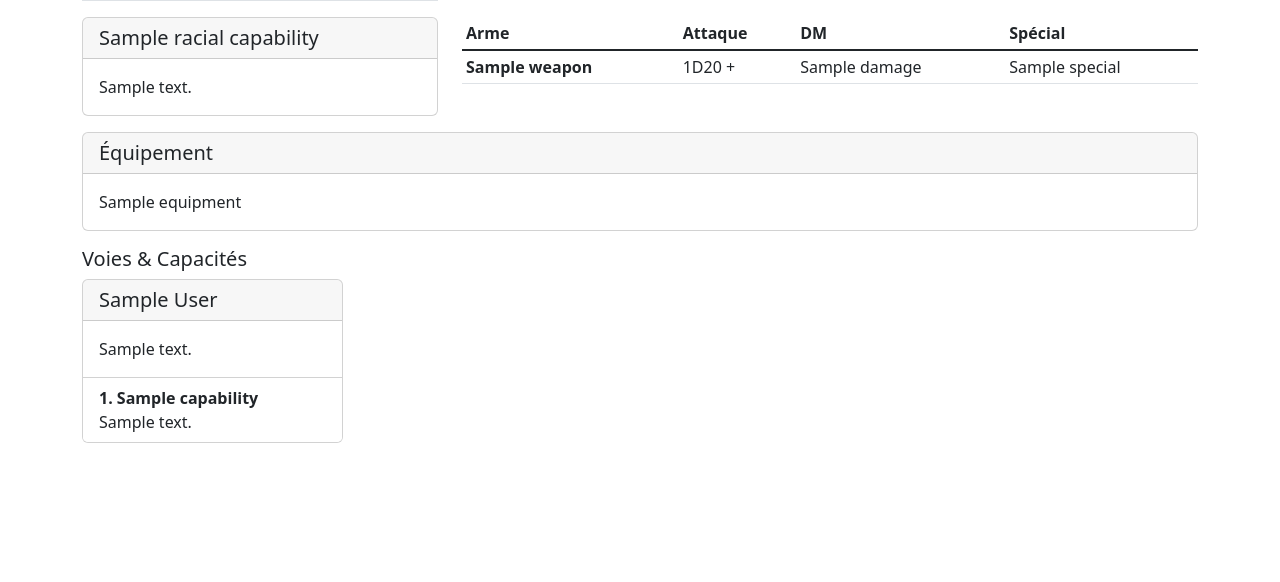
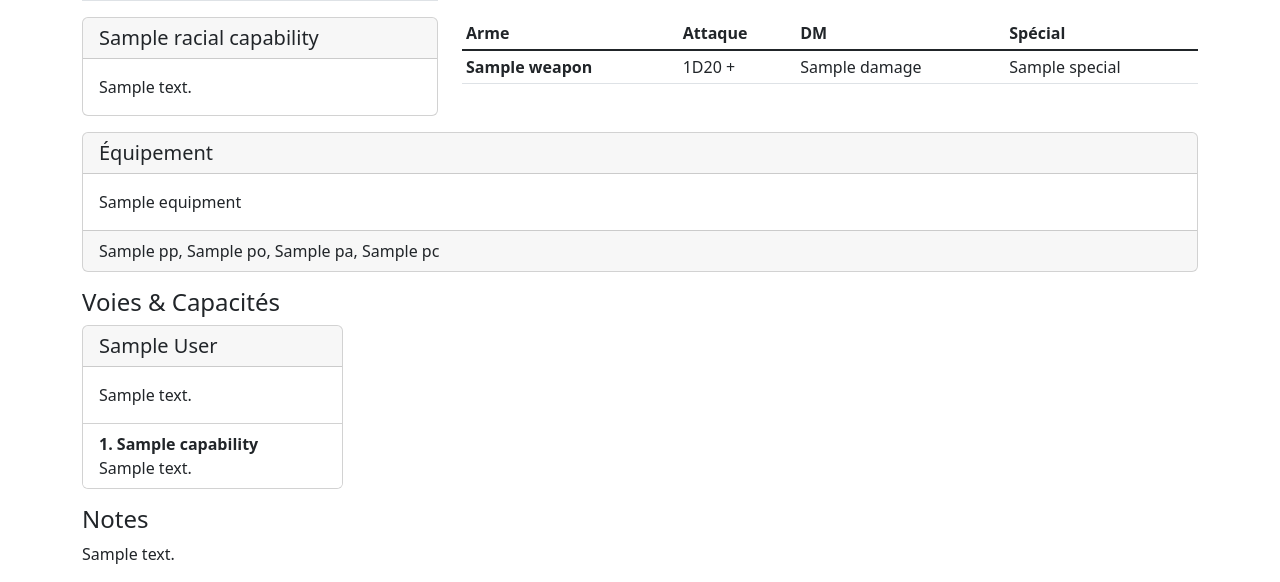
Before and after one commit to Crocmagnon/charasheet, a Django app: template src/character/templates/character/view.html in a window 1280 px wide. Shown: the part 431-1013 px from the top of the page. Before the commit the page ends 874 px from the top, so only its background shows below. Run offline with Django 3.2, Linux system fonts and the light colour scheme; the template is opened without the code that fills it: most values are stand-ins (such as "Sample title", 1, 10 or a date in 2020); parts of the project's set-up code (start-up, migrations or seed data) failed here and were passed over; some libraries are stand-ins or nearby versions.

Commit message:
Add money + display notes

```diff
--- a/src/character/migrations/max_migration.txt
+++ b/src/character/migrations/max_migration.txt
@@ -1 +1 @@
-0012_alter_capability_options_alter_character_options_and_more
+0013_character_money_pa_character_money_pc_and_more
--- a/src/character/models/character.py
+++ b/src/character/models/character.py
@@ -133,6 +133,11 @@ class Character(models.Model):
         default=0, verbose_name="mana utilisé"
     )
 
+    money_pp = models.PositiveSmallIntegerField(default=0, verbose_name="PP")
+    money_po = models.PositiveSmallIntegerField(default=0, verbose_name="PO")
+    money_pa = models.PositiveSmallIntegerField(default=0, verbose_name="PA")
+    money_pc = models.PositiveSmallIntegerField(default=0, verbose_name="PC")
+
     notes = models.TextField(blank=True, verbose_name="notes")
 
     objects = CharacterManager()
--- a/src/character/templates/character/view.html
+++ b/src/character/templates/character/view.html
@@ -156,10 +156,16 @@
                 <div class="card-body">
                     <p class="card-text">{{ character.equipment|linebreaksbr|default:"Rien ici..." }}</p>
                 </div>
+                <div class="card-footer">
+                    {{ character.money_pp }} pp,
+                    {{ character.money_po }} po,
+                    {{ character.money_pa }} pa,
+                    {{ character.money_pc }} pc
+                </div>
             </div>
         </div>
     </div>
-    <h5 class="mt-3">Voies & Capacités</h5>
+    <h4 class="mt-3">Voies & Capacités</h4>
     <div class="row gy-3">
         {% for path, capabilities in character.get_capabilities_by_path.items %}
             <div class="col-xl-3 col-md-6">
@@ -185,4 +191,8 @@
             </div>
         {% endfor %}
     </div>
+    <h4 class="mt-3">Notes</h4>
+    <div class="row">
+        {{ character.notes|linebreaks }}
+    </div>
 {% endblock %}
```
Also changed, not shown: src/character/migrations/0013_character_money_pa_character_money_pc_and_more.py (added).
